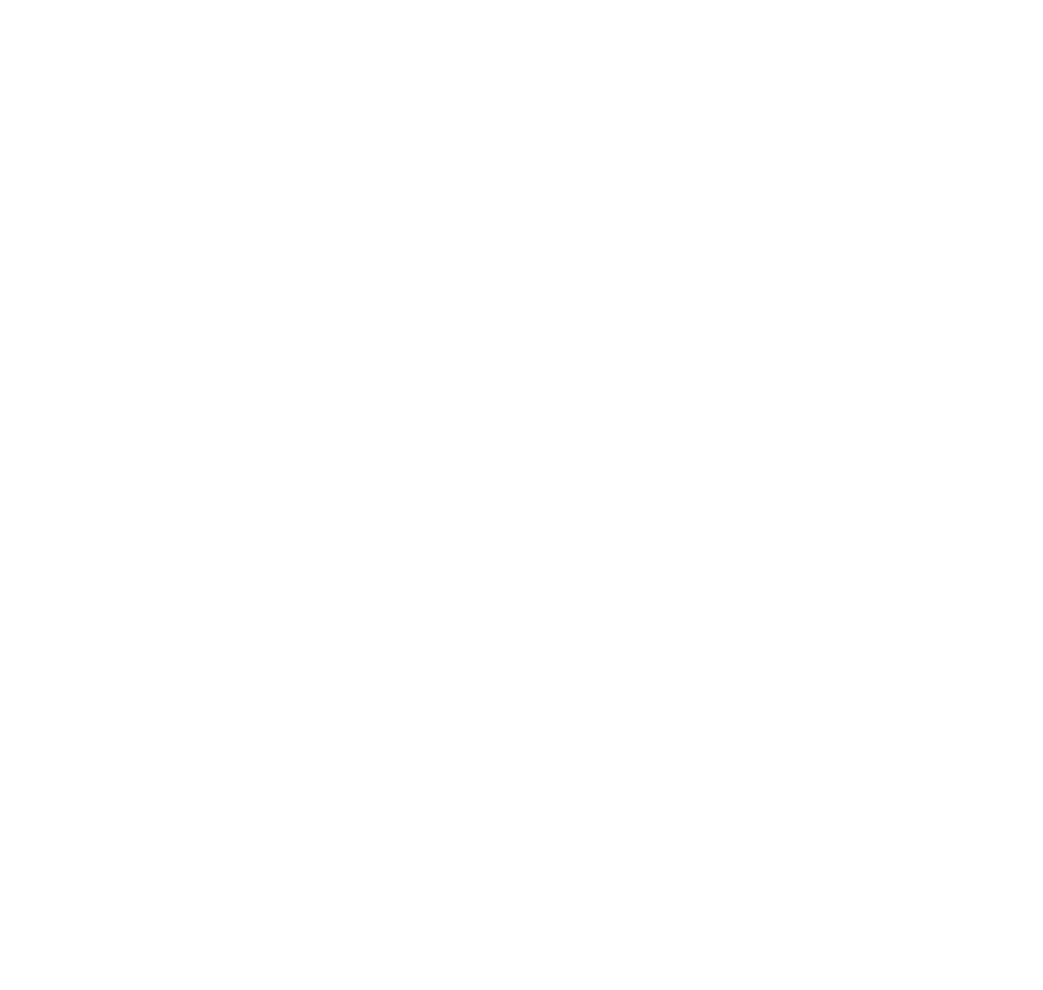
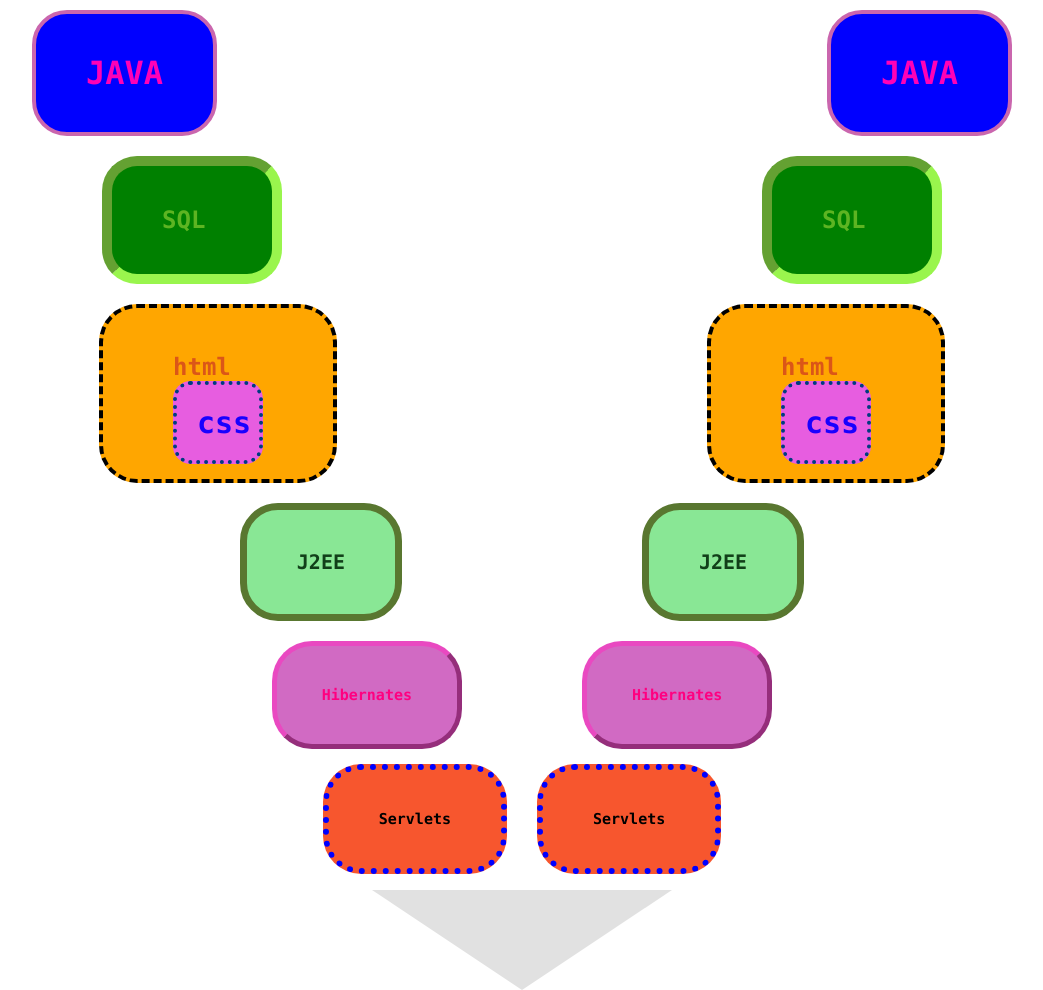
Before and after one commit to jspoar/jspoar.github.io, a plain HTML site: page assignment2/index.html in a window 1280 px wide. Shown: the whole page, without its empty margins (118-1161 px from the left). Before the commit the page ends 800 px from the top, so only its background shows below. Drawn offline with Linux system fonts and the light colour scheme.

Commit message:
Update index.html

```diff
--- a/assignment2/index.html
+++ b/assignment2/index.html
@@ -1,12 +1,153 @@
 <!DOCTYPE html>
-<html lang="en">
+<html>
 <head>
-	<meta charset="UTF-8">
-	<meta http-equiv="X-UA-Compatible" content="IE=edge">
-	<meta name="viewport" content="width=device-width, initial-scale=1.0">
-	<title>Document</title>
+	<title></title>
+	<style>
+
+		* {
+			padding: 0;
+			margin: 0;
+			font-family: "Lucida Console", "Courier New", monospace;
+		}
+
+		#c1,
+		#c2,
+		#c3,
+		#c4,
+		#c5,
+		#c6 {
+			display: flex;
+			justify-content: center;
+		}
+
+		#c6 h1 {
+			margin: 5px 15px;
+			margin-bottom: 16px;
+			font-size: 15px;
+			background-color: #f7562e;
+			padding: 40px 50px;
+			border: 6px dotted blue;
+			border-radius: 38px;
+		}
+
+		#c5 h1 {
+			margin: 10px 60px;
+			background-color: rgb(209, 106, 195);
+			font-size: 15px;
+			text-align: center;
+			color: rgb(255, 0, 128);
+			padding: 40px 45px;
+			border: 5px outset #e949c1;
+			border-radius: 40px;
+		}
+
+		#c4 h1 {
+			margin: 10px 120px;
+			font-size: 20px;
+			text-align: center;
+			padding: 40px 50px;
+			color: rgb(17, 63, 25);
+			background-color: rgb(137, 231, 149);
+			border: 7px solid rgb(89, 119, 48);
+			border-radius: 38px;
+		}
+
+		#c3 .outer {
+			margin: 10px 185px;
+			color: rgb(219, 86, 24);
+			background-color: #ffa600;
+			padding: 45px 70px 15px;
+			border: 4px dashed black;
+			width: 90px;
+			border-radius: 38px;
+		}
+
+		.inner {
+			font-size: 15px;
+			color: rgb(25, 0, 255);
+			text-align: center;
+			background-color: #e75de0;
+			padding: 20px 20px;
+			border: 4px dotted rgb(0, 60, 128);
+			border-radius: 18px;
+		}
+
+		#c2 h2 {
+			margin: 10px 240px;
+			background-color: green;
+			padding: 40px 70px 40px 50px;
+			border-radius: 35px;
+			border: 10px inset rgb(153, 245, 77);
+			width: 40px;
+			color: #5db422;
+		}
+
+		#c1 h1 {
+			margin: 10px 305px;
+			background-color: blue;
+			padding: 40px 50px;
+			border-radius: 35px;
+			border: 4px solid #ca66ae;
+			color: #ff00b7;
+
+		}
+
+		#triangle-down {
+			margin: auto;
+			width: 0 ;
+			align-self: center;
+			height: 0;
+			border-left: 150px solid transparent;
+			border-right: 150px solid transparent;
+			border-top: 100px solid rgba(85, 85, 85, 0.178);
+		}
+	</style>
+
 </head>
+
 <body>
+	<div id="c1">
+		<h1>JAVA</h1>
+		<h1>JAVA</h1>
+	</div>
 
+	<div id="c2">
+		<h2>SQL</h2>
+		<h2>SQL</h2>
+	</div>
+
+	<div id="c3">
+		<div class="outer">
+			<h2>html</h2>
+			<div class="inner">
+				<h1>css</h1>
+			</div>
+		</div>
+
+		<div class="outer">
+			<h2>html</h2>
+			<div class="inner">
+				<h1>css</h1>
+			</div>
+		</div>
+	</div>
+
+	<div id="c4">
+		<h1>J2EE</h1>
+		<h1>J2EE</h1>
+	</div>
+	<div id="c5">
+		<h1>Hibernates</h1>
+		<h1>Hibernates</h1>
+	</div>
+
+	<div id="c6">
+		<h1>Servlets</h1>
+		<h1>Servlets</h1>
+	</div>
+	<div class="container">
+		<div id="triangle-down"></div>
+	</div>
 </body>
+
 </html>
```
